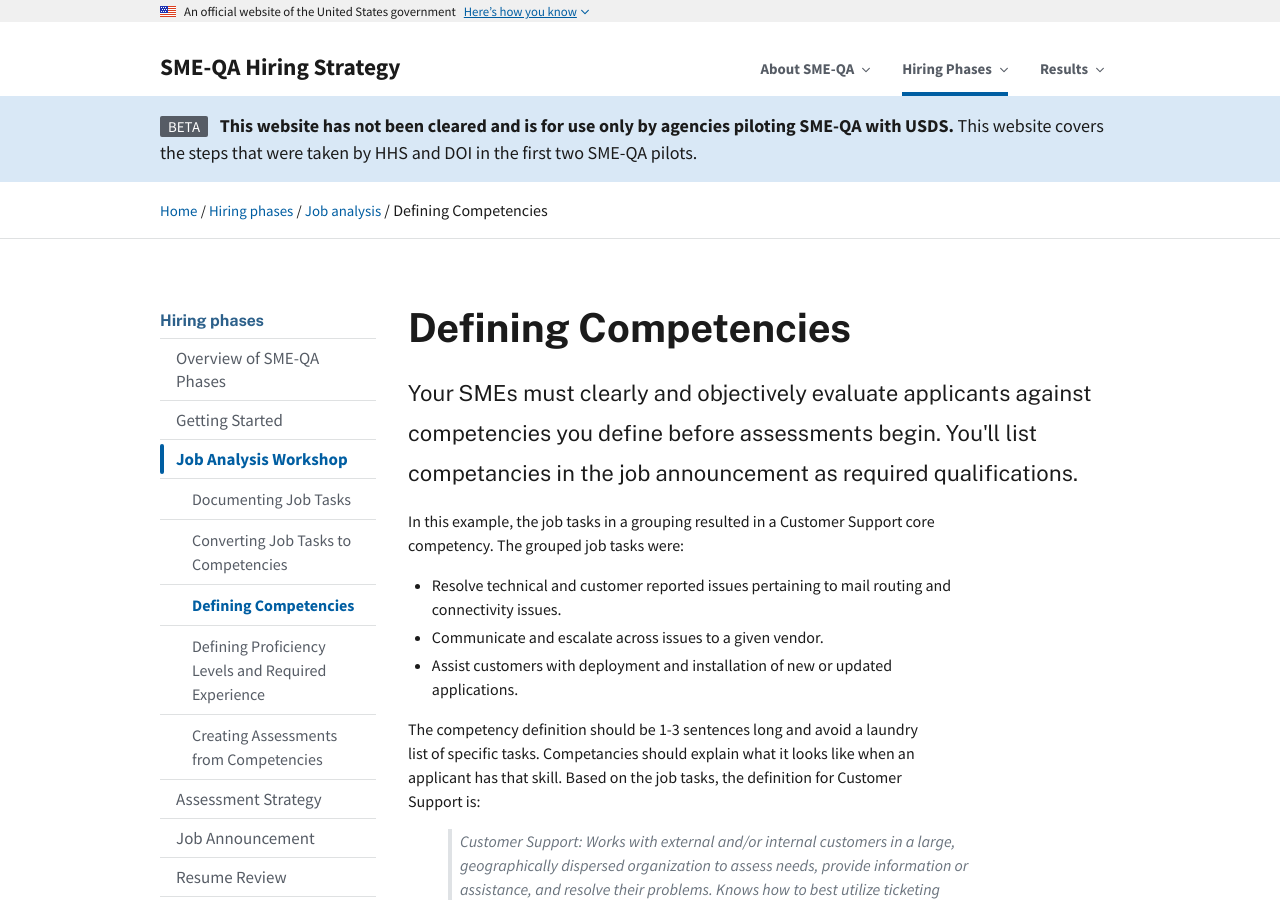
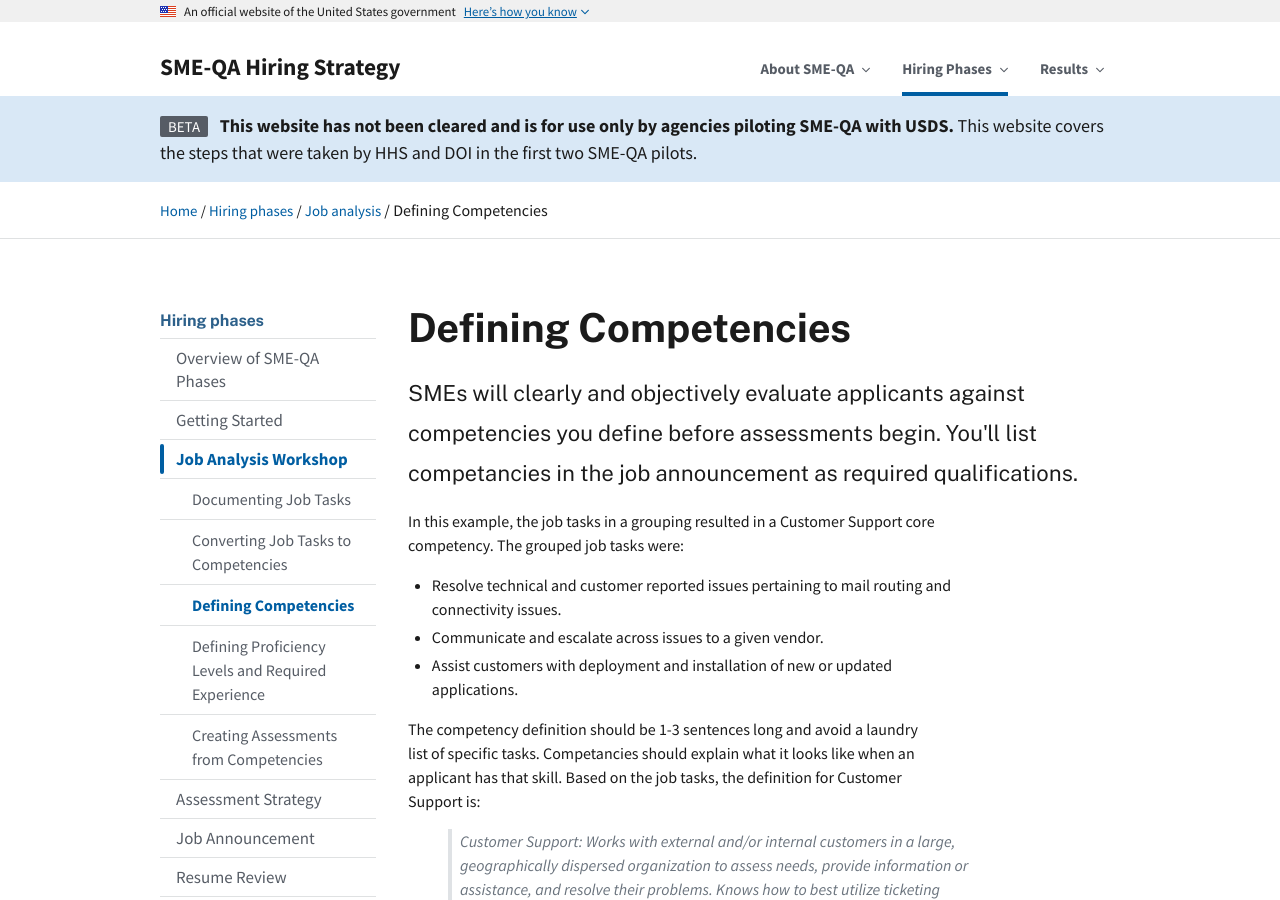
Before and after one commit to usds/SME-QA-Website, a Jekyll site: the page built from pages/phases/job-analysis/defining-competencies.md, in a window 1280 px wide and 900 px high. Built offline with Jekyll 4.4.1, drawn with Linux system fonts in a browser that asks for light colours.

Commit message:
Update defining-competencies.md

```diff
--- a/pages/phases/job-analysis/defining-competencies.md
+++ b/pages/phases/job-analysis/defining-competencies.md
@@ -6,7 +6,7 @@ title: Defining Competencies
 sidenav: hiring-phases
 phase: job-analysis
 sub-phase-order: 040
-intro: Your SMEs must clearly and objectively evaluate applicants against competencies you define before assessments begin. You'll list competancies in the job announcement as required qualifications.
+intro: SMEs will clearly and objectively evaluate applicants against competencies you define before assessments begin. You'll list competancies in the job announcement as required qualifications.
 ---
 
 <p class="usa-intro">
```
